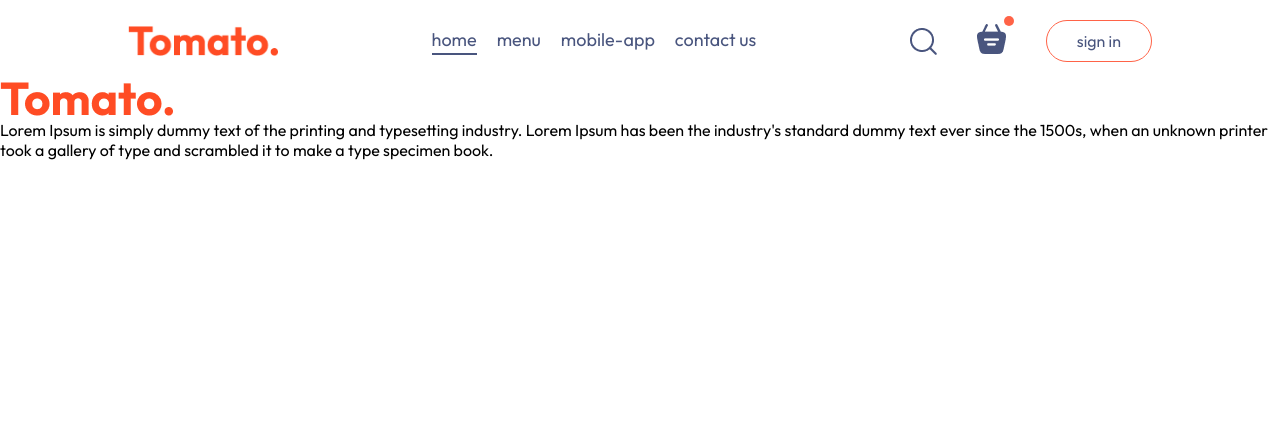
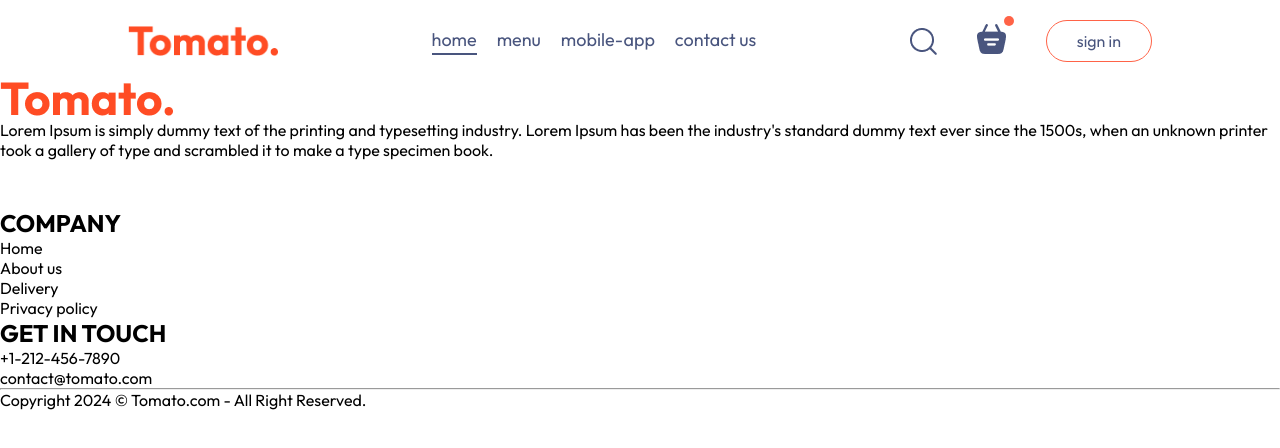
Before and after one commit to Mintu1036/FoodDelivery, a React (Vite) app: page /order in a window 1280 px wide. Shown: the top 448 px of the page. Built offline with nearby package versions, Linux system fonts and the light colour scheme.

Commit message:
feat:setup

```diff
--- a/src/components/Footer/Footer.jsx
+++ b/src/components/Footer/Footer.jsx
@@ -9,14 +9,31 @@ const Footer = () => {
                 <div className="footer-content-left">
                     <img src={assets.logo} alt="" />
                     <p>Lorem Ipsum is simply dummy text of the printing and typesetting industry. Lorem Ipsum has been the industry's standard dummy text ever since the 1500s, when an unknown printer took a gallery of type and scrambled it to make a type specimen book.</p>
+                    <div className="footer-social-icons">
+                        <img src={assets.facebook_icon} alt="" />
+                        <img src={assets.twitter_icon} alt="" />
+                        <img src={assets.linkedin_icon} alt="" />
+                    </div>
                 </div>
                 <div className="footer-content-center">
-
+                    <h2>COMPANY</h2>
+                    <ul>
+                        <li>Home</li>
+                        <li>About us</li>
+                        <li>Delivery</li>
+                        <li>Privacy policy</li>
+                    </ul>
                 </div>
                 <div className="footer-content-right">
-
+                    <h2>GET IN TOUCH</h2>
+                    <ul>
+                        <li>+1-212-456-7890</li>
+                        <li>contact@tomato.com</li>
+                    </ul>
                 </div>
             </div>
+            <hr />
+            <p className="footer-copyright">Copyright 2024 © Tomato.com - All Right Reserved.</p>
         </div>
     )
 }
```
